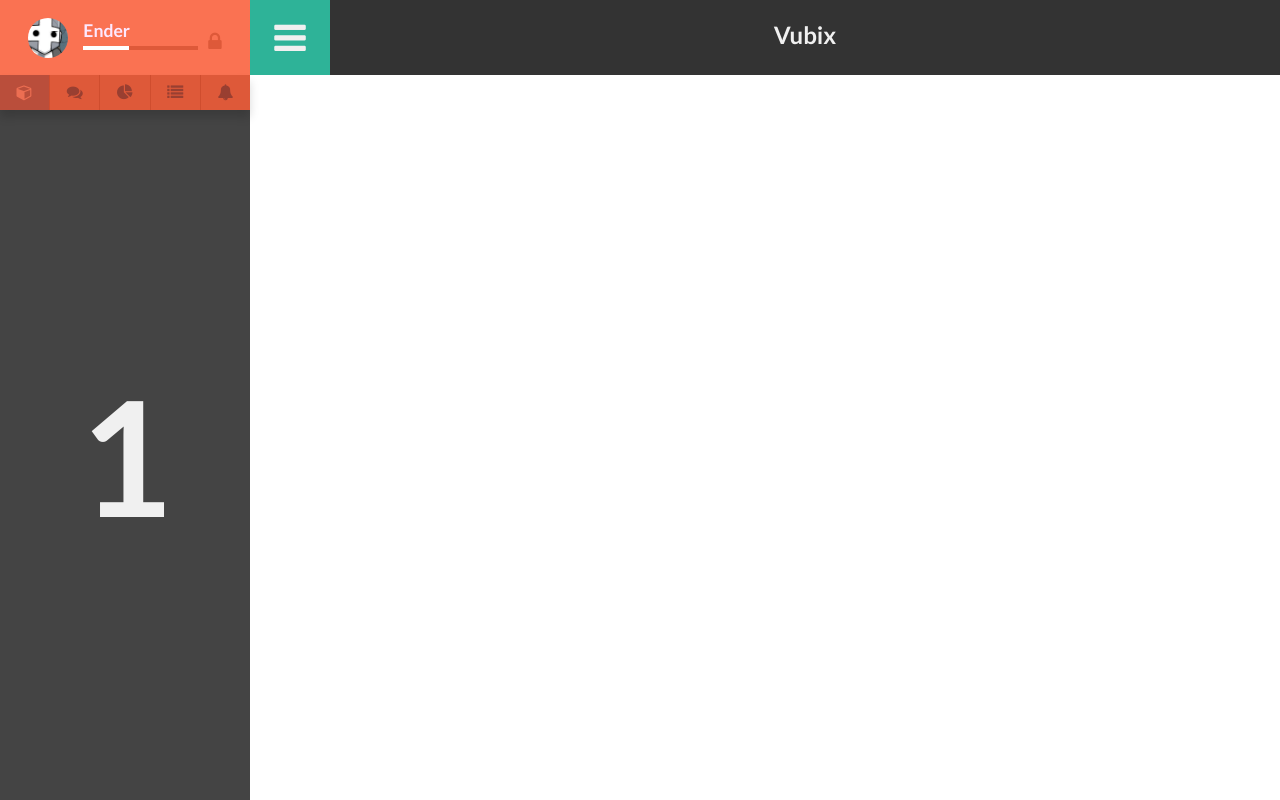
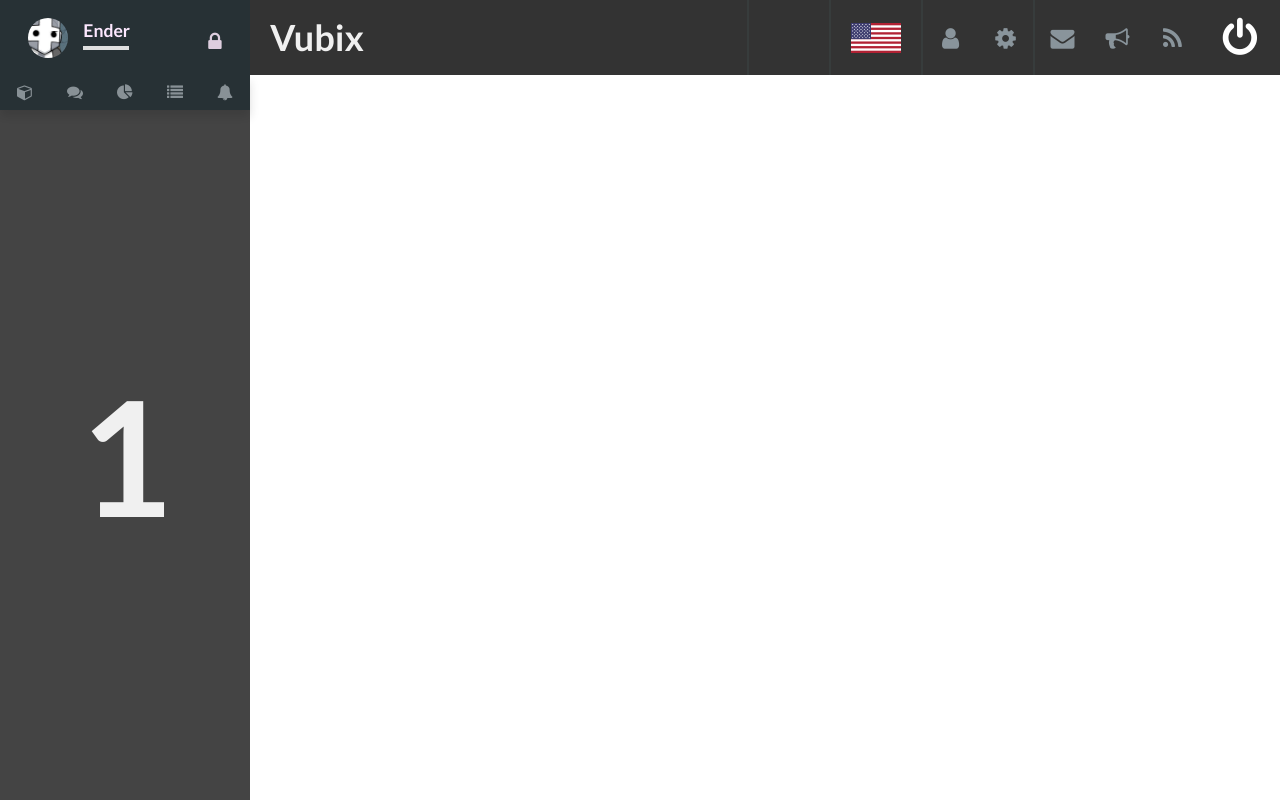
Before and after one commit to iEnder/vubix, a Vue app: page / in a window 1280 px wide. Built offline with nearby package versions, Linux system fonts and the light colour scheme.

Commit message:
Navbar additons and color change capabilites

```diff
--- a/config/index.js
+++ b/config/index.js
@@ -23,7 +23,7 @@ module.exports = {
   },
   dev: {
     env: require('./dev.env'),
-    port: 8080,
+    port: 8000,
     autoOpenBrowser: true,
     assetsSubDirectory: 'static',
     assetsPublicPath: '/',
--- a/src/assets/_scss/_globals.scss
+++ b/src/assets/_scss/_globals.scss
@@ -1,3 +1,5 @@
+@import './_vars';
+
 *, *:before *:after {
     box-sizing: border-box;
 }
@@ -5,6 +7,7 @@
 body {
     margin: 0;
     padding: 0;
+    overflow: hidden;
 }
 
 .app {
@@ -13,4 +16,7 @@ body {
         width: 100%;
         height: 100%;
     }
+    @each $name, $color in $colors {
+        --color-#{$name}: $color;
+    }
 }
--- a/src/assets/_scss/_navbar.scss
+++ b/src/assets/_scss/_navbar.scss
@@ -15,5 +15,89 @@
         line-height: 75px;
         text-align: center;
         font-size: 2.3em;
+        display: none;
+    }
+    &__logo {
+        font-size: 1.5rem;
+        height: 75px;
+        margin: 0;
+        line-height: 75px;
+        margin-left: 20px;
+        h1 {
+            margin: 0;
+        }
+    }
+    &__item-container {
+        display: flex;
+        & > div:first-child {
+            width: calc(100% - 80px);
+            display: flex;
+        }
+    }
+    &__item {
+        border-left: 2px solid rgba(59,70,72,0.45);
+        height: 100%;
+        display: flex;
+        align-items: center;
+        color: #89949B;
+        font-size: 1.5rem;
+        cursor: pointer;
+        & > * {
+            width: 55px;
+            display: flex;
+            justify-content: space-around;
+            align-items: center;
+            &:hover {
+                color: white;
+            }
+        }
+        &--color {
+            width: 20px;
+            margin: 0 30px;
+            border-radius: 100%;
+            height: 20px;
+            background-color: color(base);
+        }
+        &--flag {
+            height: 30px;
+            margin: 0 20px;
+            width: 50px;
+        }
+    }
+
+    &__power {
+        transition: all 0.5s  cubic-bezier(0.73, 0.07, 0.19, 0.9);
+        position: relative;
+        right: 0;
+        width: 80px;
+        font-size: 2.5rem;
+        text-align: center;
+        line-height: 75px;
+        background-color: color(base);
+        color: white;
     }
 }
+
+@media (max-width: 1150px) {
+    .navbar {
+        &__item {
+            &--color {
+                display: none;
+            }
+        }
+    }
+}
+
+@media (max-width: 990px) {
+    .navbar {
+        &__logo {
+            margin: 0 20px;
+        }
+        &__toggle {
+            display: block;
+        }
+        &__item {
+            display: none;
+        }
+    }
+}
--- a/src/assets/_scss/_sidebar.scss
+++ b/src/assets/_scss/_sidebar.scss
@@ -9,7 +9,7 @@
     margin-left: 0;
     &__header {
         height: 75px;
-        background-color: #FA7252;
+        background-color: color(base);
         color: #FDE8FF;
         font-family: $font;
         display: flex;
@@ -36,7 +36,8 @@
     &__level {
         margin: 0 0 5px 0;
         height: 4px;
-        background-color: #DE5939;
+        background-color: color(hover);
+        filter: contrast(75%);
         width: 100%;
         &-progress {
             height: 100%;
@@ -47,12 +48,14 @@
 
     &__lock {
         margin-top: 10px;
-        color: #DE5939;
+        color: color(hover);
+        filter: contrast(75%);
         font-size: 1.3em;
     }
 
     &__control {
-        background-color: #de5939;
+        background-color: color(secondary);
+        filter: contrast(85%) saturate(90%);
         height: 35px;
         box-shadow: 0 7px 9px rgba(0,0,0,0.15);
         position: relative;
@@ -62,19 +65,17 @@
             text-align: center;
             line-height: 35px;
             height: 100%;
-            color: #993F31;
+            color: color(text);
             &:not(:last-child) {
-                border-right: 1px solid #cf4d2e;
+                border-right: 1px solid color(hover);
             }
             &:hover {
-                background-color: #d55637;
+                background-color: color(hover);
+                filter: contrast(95%) saturate(80%) brightness(110%);
             }
             &--active {
-                background-color: #BA4E3B;
-                color: #EC6E52;
-                &:hover {
-                    background-color: #BA4E3B;
-                }
+                background-color: color(active);
+                color: color(active-text);
             }
         }
         ul {
@@ -112,3 +113,9 @@
         }
     }
 }
+
+@media (max-width: 990px) {
+    .sidebar {
+        margin-left: -250px;
+    }
+}
--- a/src/assets/_scss/_vars.scss
+++ b/src/assets/_scss/_vars.scss
@@ -1,3 +1,16 @@
 @import url('https://fonts.googleapis.com/css?family=Lato:300,400,700,900');
 
 $font: 'Lato', sans-serif;
+
+$colors: (
+  base: #FA7252,
+  secondary: darken(#FA7252, 10%),
+  hover: darken(#FA7252, 15%),
+  active: darken(#FA7252, 35%),
+  text: darken(#FA7252, 45%),
+  active-text: lighten(#FA7252, 20%)
+);
+
+@function color($color-name) {
+  @return var(--color-#{$color-name});
+}
--- a/src/components/navbar.vue
+++ b/src/components/navbar.vue
@@ -4,11 +4,31 @@
         <i class="fa fa-bars" aria-hidden="true"></i>
     </div>
 
-    <span>
+    <span class="navbar__logo">
         <h1>Vubix</h1>
     </span>
 
-    <div class="nav__container">
+    <div class="navbar__item-container">
+        <div>
+            <div class="navbar__item">
+                <span class="navbar__item--color" v-on:click="changeColors('#68A0A5')"/>
+            </div>
+            <div class="navbar__item">
+                <img src="../assets/flags/us.svg" class="navbar__item--flag"></img>
+            </div>
+            <div class="navbar__item">
+                <i class="fa fa-user navbar__item--user" aria-hidden="true"></i>
+                <i class="fa fa-cog navbar__item--settings" aria-hidden="true"></i>
+            </div>
+            <div class="navbar__item">
+                <i class="fa fa-envelope navbar__item--mail" aria-hidden="true"></i>
+                <i class="fa fa-bullhorn navbar__item--announcement" aria-hidden="true"></i>
+                <i class="fa fa-rss navbar__item--feed" aria-hidden="true"></i>
+            </div>
+        </div>
+        <div class="navbar__power">
+            <i class="fa fa-power-off" aria-hidden="true"></i>
+        </div>
     </div>
 </nav>
 </template>
@@ -18,15 +38,40 @@ export default {
     name: 'navbar',
     data() {
         return {
-            panel: 1
+            panel: 0
         }
     },
     methods: {
         collapsePanel() {
             console.log(document.getElementById("sidebar").style)
-            document.getElementById("sidebar").style.marginLeft = this.panel == 0 ? "0px" : "-250px";
+            document.getElementById("sidebar").style.marginLeft = this.panel == 0 ? "0px" : "";
+            document.querySelector(".navbar__power").style.right = this.panel == 1 ? "" : "-80px";
+            document.querySelector(".navbar__power").style.marginRight = this.panel == 1 ? "" : "-80px";
             this.panel = this.panel == 1 ? 0 : 1;
+        },
+
+        changeColors(color) {
+            function editColor(p,c0,c1) {
+                // sorry.
+                let n = p<0?p*-1:p, u=Math.round, w=parseInt;
+                if (c0.length>7) {
+                    let f=c0.split(","),t=(c1?c1:p<0?"rgb(0,0,0)":"rgb(255,255,255)").split(","),R=w(f[0].slice(4)),G=w(f[1]),B=w(f[2]);
+                    return "rgb("+(u((w(t[0].slice(4))-R)*n)+R)+","+(u((w(t[1])-G)*n)+G)+","+(u((w(t[2])-B)*n)+B)+")";
+                } else {
+                    let f=w(c0.slice(1),16),t=w((c1?c1:p<0?"#000000":"#FFFFFF").slice(1),16),R1=f>>16,G1=f>>8&0x00FF,B1=f&0x0000FF;
+                    return "#"+(0x1000000+(u(((t>>16)-R1)*n)+R1)*0x10000+(u(((t>>8&0x00FF)-G1)*n)+G1)*0x100+(u(((t&0x0000FF)-B1)*n)+B1)).toString(16).slice(1);
+                }
+
+            }
+            let el = document.querySelector('.app');
+            el.style.setProperty('--color-base', color);
+            el.style.setProperty('--color-secondary', editColor(-0.1, color));
+            el.style.setProperty('--color-hover', editColor(-0.15, color));
+            el.style.setProperty('--color-active', editColor(-0.25, color));
+            el.style.setProperty('--color-text', editColor(-0.45, color));
+            el.style.setProperty('--color-active-text', editColor(0.2, color));
         }
+
     }
 };
 </script>
```
Also changed, not shown: src/assets/flags/US.svg (added).
